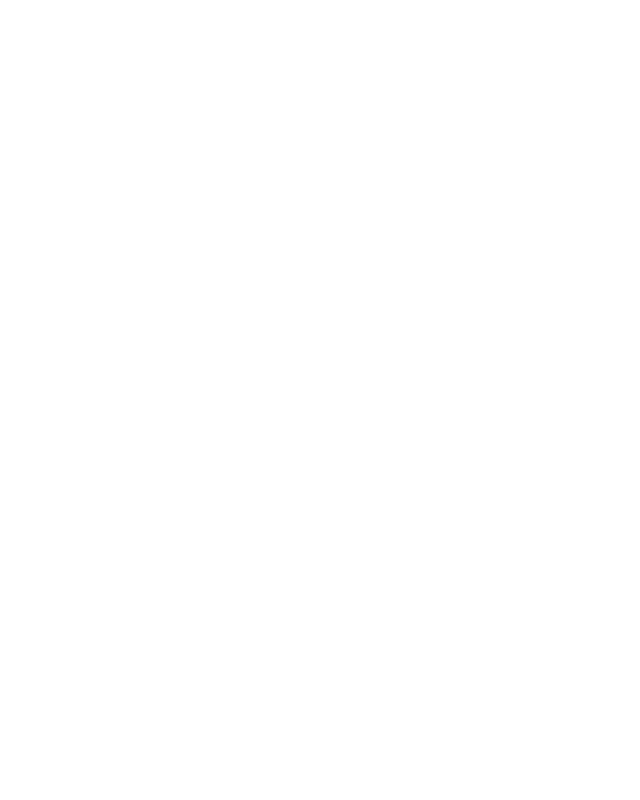
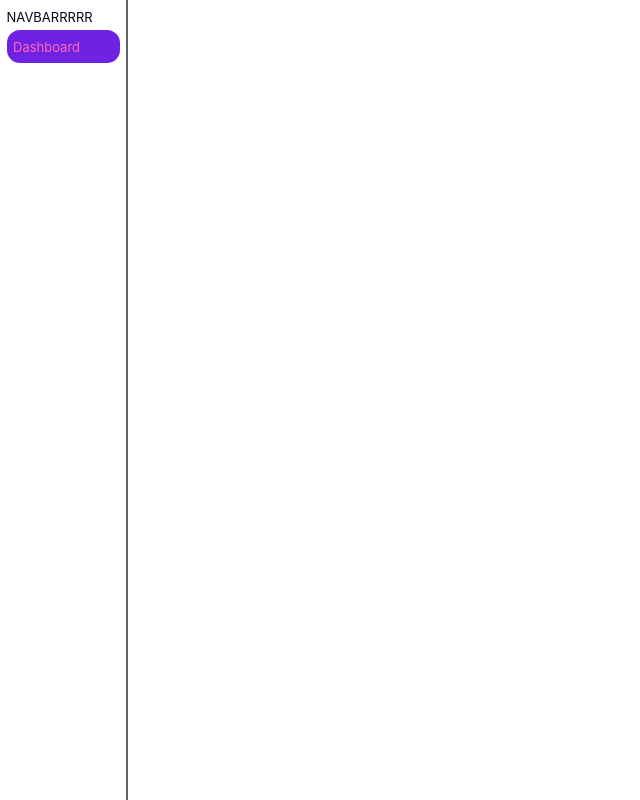
Before and after one commit to Clym-Dev-Team/JavaTwitchBot, a React (Vite) app: page / in a window 1280 px wide. Before the commit this address had no page. Shown: the whole page, without its empty margins (0-640 px from the left). Built offline with nearby package versions, Linux system fonts and the light colour scheme.

Commit message:
add navMenu

```diff
--- /dev/null
+++ b/src/components/NavMenu/NavLink.css
@@ -0,0 +1,19 @@
+/*Default (unselected) links*/
+.navLink{
+    padding: .5rem;
+    box-sizing: border-box;
+    color: white;
+}
+
+/*Hovered Links*/
+.navLink:hover {
+    border-radius: 1rem;
+    background-color: #3d3d40;
+}
+
+/*Selected links, both classes to be more specific and overwrite*/
+.navLink.navLinkHighlight {
+    border-radius: 1rem;
+    background-color: var(--twitchViolett);
+    color: hotpink;
+}
--- /dev/null
+++ b/src/components/NavMenu/NavLink.tsx
@@ -0,0 +1,20 @@
+import {useLocation} from "react-router-dom";
+import React, {useEffect} from "react";
+import "./NavLink.css"
+
+export interface NavLinkProps {
+  target: string,
+  name: string
+}
+
+export default function NavLink({target, name}: NavLinkProps) {
+  const {pathname} = useLocation();
+  const [highlight, setHighlight] = React.useState(false);
+  console.log(`path: ${pathname}`);
+
+  useEffect(() => {
+    setHighlight(pathname == target);
+  }, [pathname, target]);
+
+  return <a href={target} className={"navLink " + (highlight ? "navLinkHighlight" : "")}>{name}</a>
+}
--- /dev/null
+++ b/src/components/NavMenu/NavMenu.css
@@ -0,0 +1,10 @@
+.navMenu {
+    display: flex;
+    flex-direction: column;
+    width: 10%;
+    min-width: 100px;
+    max-width: 300px;
+    padding: .5rem;
+    gap: .3rem;
+    border-right: var(--primary-border);
+}
--- /dev/null
+++ b/src/components/NavMenu/NavMenu.tsx
@@ -0,0 +1,11 @@
+import "./NavMenu.css"
+import NavLink from "./NavLink.tsx";
+
+export default function NavMenu() {
+  return <div className="navMenu">
+    NAVBARRRRR
+    <NavLink name="Dashboard" target="/"/>
+    <NavLink name="Templates" target="/templates"/>
+    <NavLink name="Goal" target="/goal"/>
+  </div>
+}
--- a/src/index.css
+++ b/src/index.css
@@ -42,4 +42,7 @@
   display: flex;
   flex-direction: row;
 }
+
+.contentRoot {
+  width: 90%;
 }
--- a/src/main.tsx
+++ b/src/main.tsx
@@ -8,10 +8,13 @@
 import MessagePane from "./components/ChatHistory/Pane/MessagePane.tsx";
 import TemplateEditorPane from "./components/Templates/TemplateEditor/TemplateEditorPane.tsx";
 import TemplateListPane from "./components/Templates/TemplateList/TemplateListPane.tsx";
+import NavMenu from "./components/NavMenu/NavMenu.tsx";
 
 ReactDOM.createRoot(document.getElementById('root')!).render(
   <React.StrictMode>
     <BrowserRouter>
+    <NavMenu/>
+      <div className="contentRoot">
       <Routes>
         <Route path="/goal" element={<GoalEditorPane/>}/>
         <Route path="/templates" element={<TemplateListPane/>}/>
@@ -19,6 +22,7 @@
         <Route path="/test" element={<Test/>}/>
         <Route path="/history" element={<MessagePane/>}/>
       </Routes>
+      </div>
     </BrowserRouter>
   </React.StrictMode>,
 )
```
